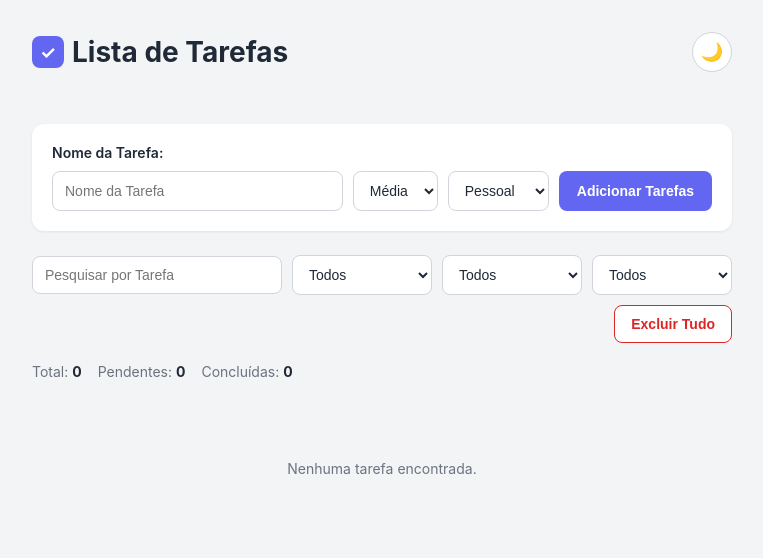
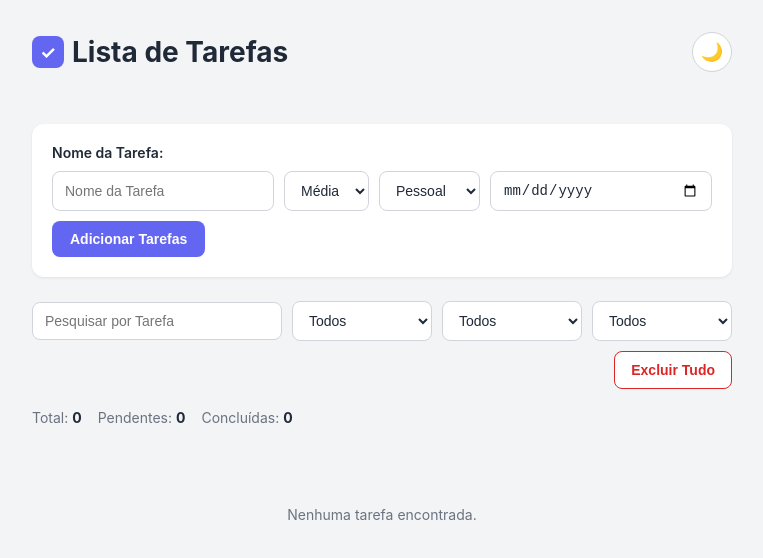
Before and after one commit to Saulorangel87/Lista-de-Tarefa, a React (Vite) app: page / in a window 1280 px wide. Shown: the top 558 px of the page, without its empty margins (258-1021 px from the left). Built offline with nearby package versions, Linux system fonts and the light colour scheme.

Commit message:
feat: add deadline input and formatting to FormTarefas component for task management

```diff
--- a/src/components/FormTarefas.jsx
+++ b/src/components/FormTarefas.jsx
@@ -22,6 +22,7 @@ export default function FormTarefas() {
   const [categoria, setCategoria] = useState("Pessoal");
   const [filtroPrioridade, setFiltroPrioridade] = useState("Todos");
   const [filtroCategoria, setFiltroCategoria] = useState("Todos");
+  const [prazo, setPrazo] = useState("");
 
   function handleSubmit(e) {
     e.preventDefault();
@@ -36,9 +37,11 @@ export default function FormTarefas() {
       concluida: false,
       prioridade: prioridade,
       categoria: categoria,
+      prazo: prazo,
     };
     setTarefas([...tarefa, novaTarefa]);
     setAddTarefa("");
+    setPrazo("");
   }
 
   function handleDelete(id) {
@@ -79,6 +82,14 @@ export default function FormTarefas() {
     );
     if (!confirmação) return;
     setTarefas([]);
+  }
+
+  function formatarPrazo(prazo) {
+    if (!prazo) return "Sem prazo";
+
+    const [ano, mes, dia] = prazo.split("-");
+
+    return `${dia}/${mes}/${ano}`;
   }
 
   useEffect(() => {
@@ -162,6 +173,13 @@ export default function FormTarefas() {
           <option value="Trabalho">Trabalho</option>
           <option value="Estudos">Estudos</option>
         </select>
+        <input
+          className={styles.inputTexto}
+          type="date"
+          value={prazo}
+          onChange={(e) => setPrazo(e.target.value)}
+        />
+
         <button className={styles.botaoPrimario}>Adicionar Tarefas</button>
         {erro && <p className={styles.mensagemErro}>{erro}</p>}
       </form>
@@ -284,7 +302,7 @@ export default function FormTarefas() {
                       {item.nome}
                     </span>
                     <span className={styles.tarefaMeta}>
-                      {item.prioridade} • {item.categoria}
+                      {item.prioridade} • {item.categoria} • Prazo: {formatarPrazo(item.prazo)}
                     </span>
                   </div>
                   <button
```
